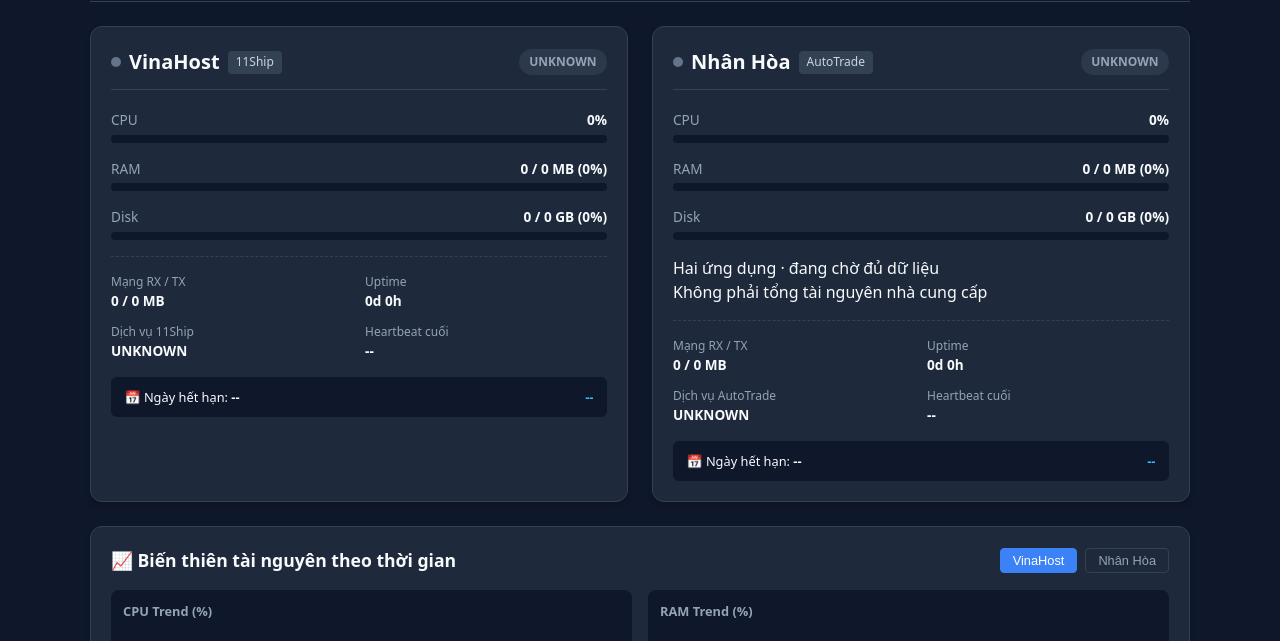
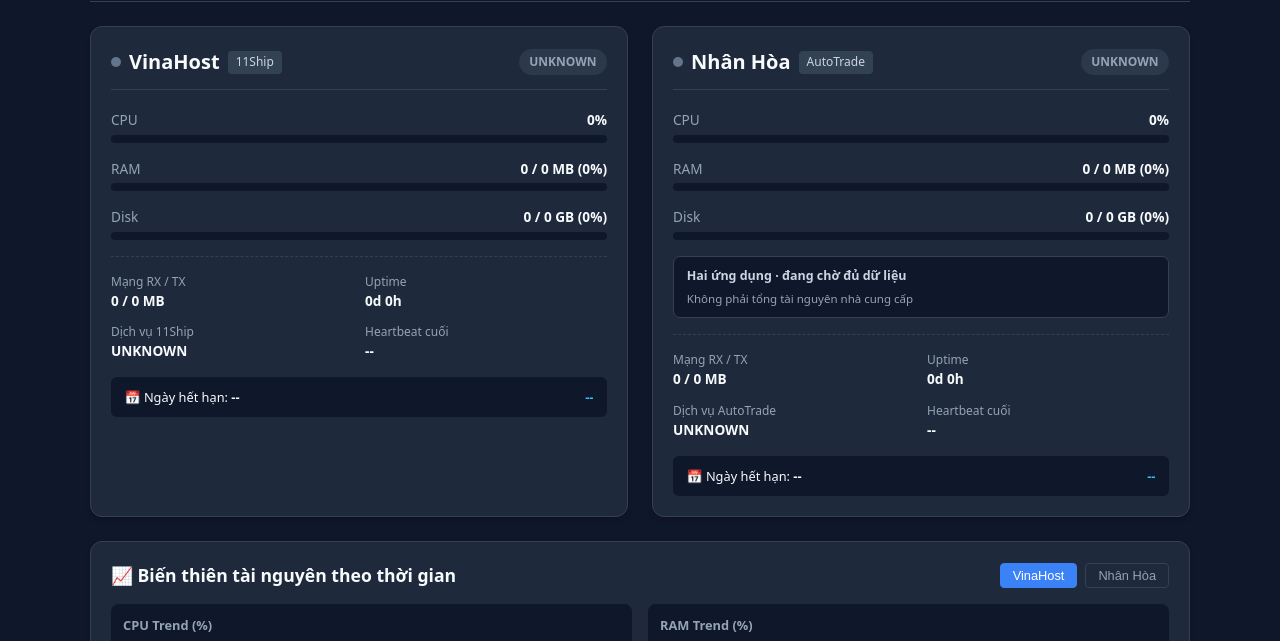
Before and after one commit to trungtn87/vps-monitor, a website: page src/web/public/index.html in a window 1280 px wide. Shown: the part 87-728 px from the top of the page. Drawn offline with Linux system fonts and the light colour scheme; no server answers.

Commit message:
ui(vibe): compact two-container breakdown panel with clear measurement scope

```diff
--- a/src/web/public/style.css
+++ b/src/web/public/style.css
@@ -240,6 +240,23 @@
 .progress-danger { background-color: var(--color-red); }
 .progress-stale { background-color: var(--color-gray); opacity: 0.7; }
 
+/* Transparent provenance for Vibe's two independent application containers. */
+.container-breakdown {
+  margin: .25rem 0 .75rem;
+  padding: .65rem .8rem;
+  background: #0f172a;
+  border: 1px solid var(--border-color);
+  border-radius: 7px;
+  font-size: .78rem;
+}
+.container-breakdown-title { font-weight: 600; color: #cbd5e1; }
+.container-breakdown-subtitle { margin-top: .25rem; color: var(--text-muted); font-size: .72rem; }
+.container-breakdown-item {
+  margin-top: .45rem; display: flex; justify-content: space-between;
+  gap: .75rem; color: #cbd5e1;
+}
+.container-breakdown-item span:last-child { text-align: right; font-variant-numeric: tabular-nums; }
+
 /* Stats Mini Grid */
 .stats-mini-grid {
   display: grid;
```
